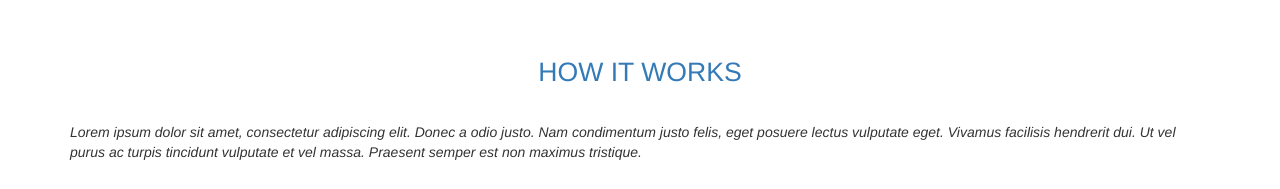
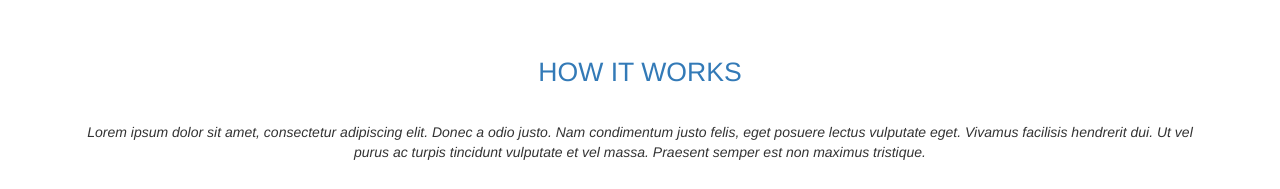
Before and after one commit to skyth3r/Credit-Card-Workout, a plain HTML site: page index.html in a window 1280 px wide. Shown: the part 567-756 px from the top of the page. Drawn offline with nearby package versions, Linux system fonts and the light colour scheme.

Commit message:
HTML/CSS structure fixes
- Moved 'How it works' section under appropriate part in HTML;
- Added styling for 'How it works' section;
- Changed navigation link to lead to appropriate part of the page;
- Added a few missing ';' to JS file;

```diff
--- a/css/style.css
+++ b/css/style.css
@@ -54,6 +54,19 @@
 
 .header p {
 	color: #ffffff;
+}
+
+/* HOW IT WORKS */
+
+.how-it-works h1 {
+	font-size: 1.9em;
+	color: #337ab7;
+	padding: 40px 0 25px;
+	text-align: center;
+}
+
+.how-it-works p {
+	text-align: center;
 }
 
 /* CALCULATOR */
--- a/index.html
+++ b/index.html
@@ -41,7 +41,7 @@
 
         <div class="navbar-collapse collapse">
           <ul class="nav navbar-nav navbar-right">
-            <li><a href="#calculator">How It Works</a></li>
+            <li><a href="#how-it-works">How It Works</a></li>
             <li><a href="#calculator">Calculate</a></li>
             <li><a href="#team">Our Team</a></li>
           </ul>
@@ -83,19 +83,23 @@
 
     <!-- HOW IT WORKS -->
 
+    <div class="how-it-works" id="how-it-works">
+    	<div class="container">
+    		<div class="row">
+	          <div class="col-lg-12 col-md-12">
+	            <h1>HOW IT WORKS</h1>
+	            <p><em>Lorem ipsum dolor sit amet, consectetur adipiscing elit. Donec a odio justo. Nam condimentum justo felis, eget posuere lectus vulputate eget. Vivamus facilisis hendrerit dui. Ut vel purus ac turpis tincidunt vulputate et vel massa. Praesent semper est non maximus tristique.</em></p>
+	          </div>
+	        </div>
+    	</div>
+    </div>
+
     <!-- HOW IT WORKS-END -->
 
     <!-- CALCULATOR -->
 
     <div class="calculator" id="calculator">
     	<div class="container">
-
-	        <div class="row">
-	          <div class="col-lg-12 col-md-12">
-	            <h1>HOW IT WORKS</h1>
-	            <p><em>Lorem ipsum dolor sit amet, consectetur adipiscing elit. Donec a odio justo. Nam condimentum justo felis, eget posuere lectus vulputate eget. Vivamus facilisis hendrerit dui. Ut vel purus ac turpis tincidunt vulputate et vel massa. Praesent semper est non maximus tristique.</em></p>
-	          </div>
-	        </div>
 
     		<div class="row">
     			<div class="col-lg-12 col-md-12">
```
Also changed, not shown: js/ccw.js (+4 -4 lines).
